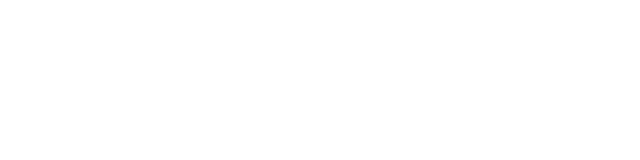
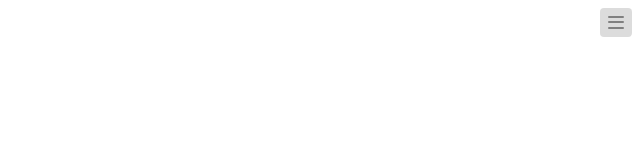
Before and after one commit to Pudding1989/Hash-Sign, a Vue app: page / in a window 1280 px wide. Shown: the top 160 px of the page, without its empty margins (640-1280 px from the left). Built offline with nearby package versions, Linux system fonts and the light colour scheme.

Commit message:
feat: 建立 header 元件

```diff
--- a/src/App.vue
+++ b/src/App.vue
@@ -1,9 +1,10 @@
 <script setup>
 import { RouterLink, RouterView } from 'vue-router'
+import Header from "@/components/header/header.vue";
 </script>
 
 <template lang="pug">
-header/
+Header/
 
 router-view/
 </template>
--- /dev/null
+++ b/src/components/header/header.vue
@@ -0,0 +1,89 @@
+<script setup>
+// 取得 sideBar dom 元素
+const sideBarRef = ref()
+const sideBarOpen = ref(false)
+
+// 開啟 side bar 後監聽點擊事件
+watch(
+  () => sideBarOpen.value,
+  () => {
+    if (sideBarOpen.value) document.addEventListener('click', closeSideBar)
+  })
+
+// 檢查點擊元素是否包還在 sideＢar 當中
+function closeSideBar(event) {
+  if (sideBarRef.value.contains(event.target)) return
+
+  sideBarOpen.value = false
+  // 關閉 side bar後，清除監聽器
+  document.removeEventListener('click', closeSideBar)
+}
+</script>
+
+<template lang="pug">
+header.flex.justify-end()
+  button.hamburger.flex(@click="sideBarOpen = !sideBarOpen")
+    .bar(v-for="item in 3")
+</template>
+
+<style lang="scss" scoped>
+header {
+  position: relative;
+  padding: 8px;
+}
+
+.hamburger {
+  width: 2rem;
+  height: 1.8rem;
+  border-radius: 4px;
+  padding: 0.5rem;
+
+  flex-direction: column;
+  justify-content: space-between;
+  align-items: flex-end;
+
+  background-color: Gainsboro;
+
+  .bar {
+    height: 2px;
+    width: 100%;
+    border-radius: 10px;
+    background-color: Gray;
+  }
+}
+
+nav {
+  z-index: 10;
+  position: absolute;
+  top: 0%;
+
+
+  min-width: 12rem;
+  height: 100vh;
+  overflow-x: scroll;
+  padding: 8px 4px;
+
+  flex-direction: column;
+
+  background-color: rgb(0, 0, 0, 0.85);
+  font-size: 16px;
+  color: whitesmoke;
+
+  // vue transition
+  &.slide-leave-active,
+  &.slide-enter-active {
+    transition: right 0.35s ease-out;
+  }
+
+  &.slide-enter-from,
+  &.slide-leave-to {
+    right: -100%;
+  }
+
+  &.slide-enter-to,
+  &.slide-leave-from {
+    right: 0%;
+  }
+}
+
+</style>
```
